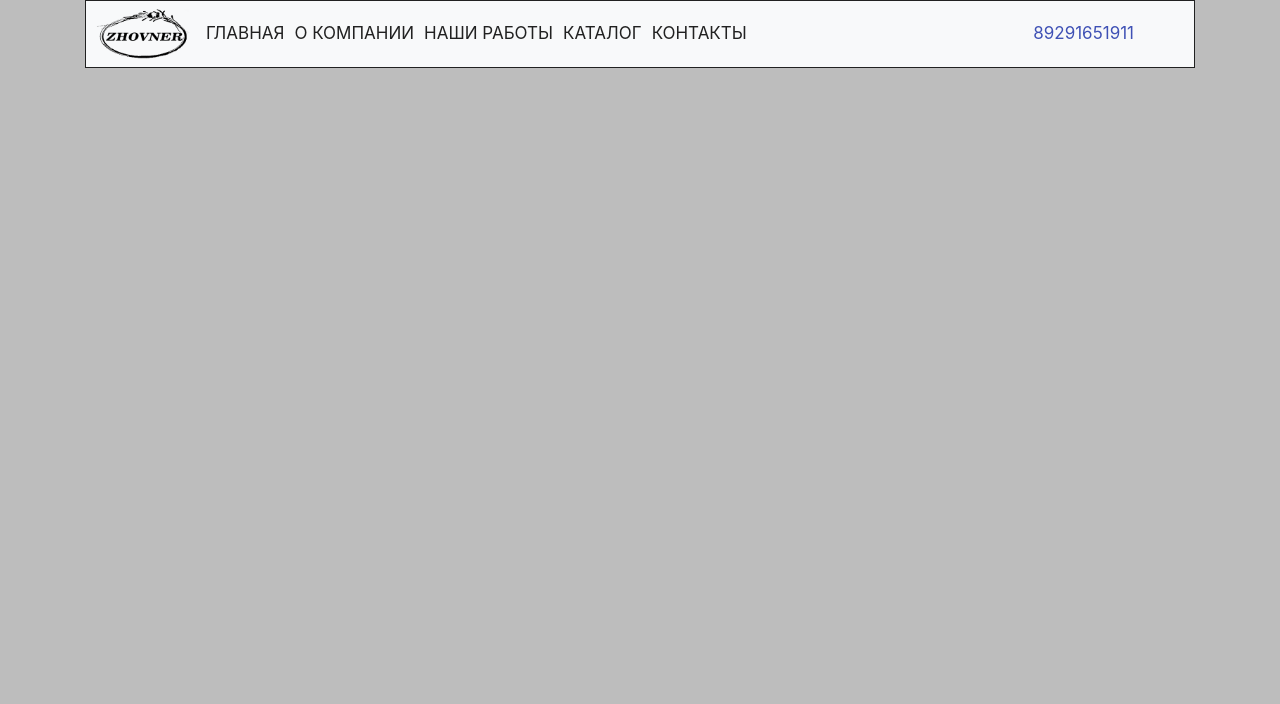
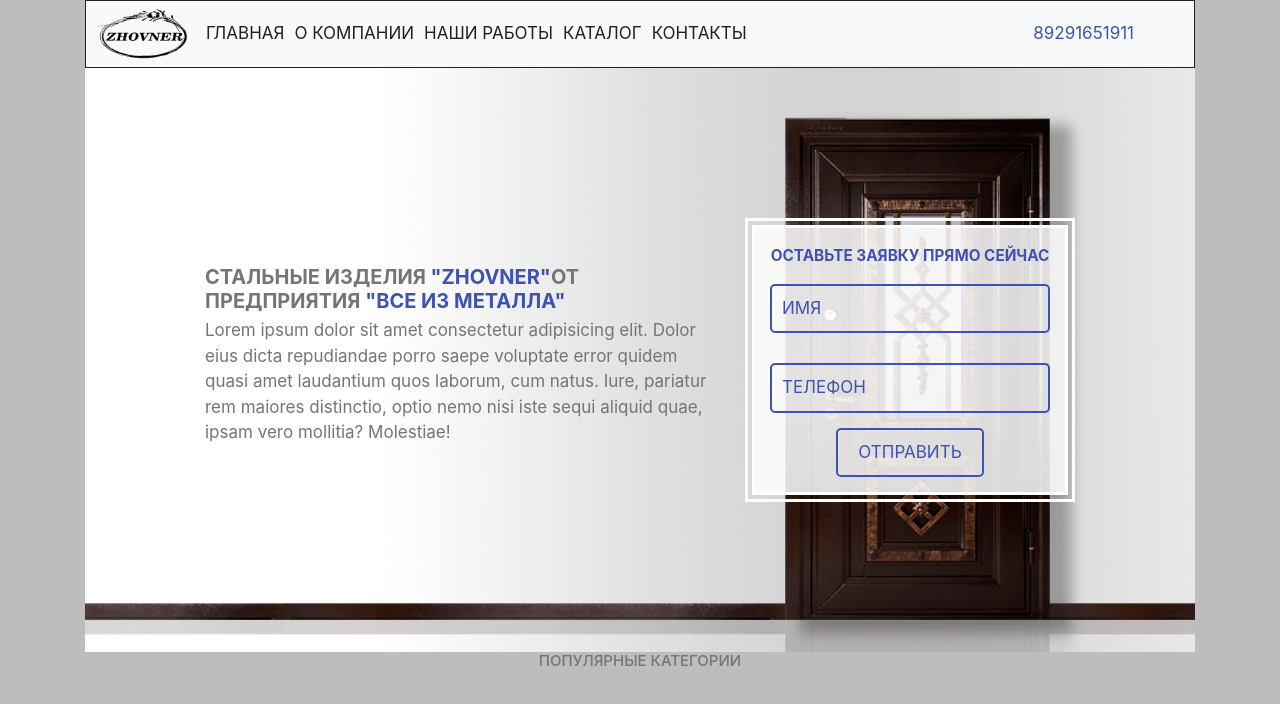
Before and after one commit to Tekill39/BS4-SCSS, a plain HTML site: page index.html in a window 1280 px wide. Drawn offline with Linux system fonts and the light colour scheme.

Commit message:
популярные категории

```diff
--- a/css/main.scss
+++ b/css/main.scss
@@ -13,6 +13,20 @@ body{
     font-size: 17px;
     background-color: $divider-color;
     color: $secondary-text-color;
+    // Кнопка Отправить
+    .btn{
+        border: 2px solid $primary-color;
+        background-color: transparent;
+        border-radius: 0.5rem;
+        color: $primary-color;
+        font-size: 1em;
+        padding: 1rem 2rem;
+        &:hover{
+            background-color: $primary-color;
+            color: $primary-color-text;
+        }
+    }
+    // Меню
     .navbar{
         border: 1px solid $primary-text-color;
           .number-phone{
@@ -30,4 +44,50 @@ body{
           }
         }
     }
+    // Шапка
+    header{
+        background-image: url(../img/header.png);
+        background-position: center;
+        background-repeat: no-repeat;
+        background-size: cover;
+        padding: 15rem 3rem;
+        p{
+            color:$secondary-text-color;
+        }
+        h4{
+            font-weight: bold;
+            font-size: 20px;
+            color:$secondary-text-color;
+            > span{
+                color:$primary-color;
+            }
+        }
+        form{
+            border: double 1rem $primary-color-text;
+            div{
+                background-color: rgba($primary-color-text, 0.85);
+                padding: 1.5rem;
+            }
+            span{
+                color:$primary-color;
+                font-size: 0.9em;
+                font-weight: bold;
+            }
+            input{
+                width: 100%;
+                padding: 1rem;
+                background-color: transparent;
+                border: 2px solid $primary-color;
+                margin-top: 1.5rem;
+                margin-bottom: 1.5rem;
+                border-radius: 0.5rem;
+                &::-webkit-input-placeholder{
+                    color:$primary-color;
+                }
+                &:-moz-input-placeholder{
+                    color:$primary-color;
+                }
+            }
+        }
+    }
 }
--- a/index.html
+++ b/index.html
@@ -8,6 +8,7 @@
     <title>Двери</title>
 </head>
 <body>
+    <!-- menu -->
     <div class="container">
         <nav class="navbar navbar-expand-lg navbar-light bg-light">
             <a class="navbar-brand">
@@ -38,6 +39,41 @@
             </div>
         </nav>
     </div>
+    <!-- Шапка -->
+    <div class="container">
+        <header>
+            <div class="row justify-content-center">
+                <div class=""></div>
+                <div class="col-md-6 align-self-center">
+                    <h4 class="text-uppercase">Стальные изделия
+                        <span>"ZHOVNER"</span>ОТ предприятия
+                        <span>"Все из металла"</span>
+                    </h4>
+                    <p>Lorem ipsum dolor sit amet consectetur adipisicing elit. Dolor eius dicta repudiandae porro saepe voluptate error quidem quasi amet laudantium quos laborum, cum natus. Iure, pariatur rem maiores distinctio, optio nemo nisi iste sequi aliquid quae, ipsam vero mollitia? Molestiae!</p>
+                </div>
+                <div class="col-md-4 text-center align-self-center">
+                    <form action="">
+                        <div>
+                        <span class="text-uppercase">Оставьте заявку прямо сейчас</span>
+                        <input id="name" type="text" placeholder="ИМЯ">
+                        <input id ="phone" type="text" placeholder="ТЕЛЕФОН">
+                        <button class="btn text-uppercase">ОТПРАВИТЬ</button>
+                        </div>
+                    </form>
+                </div>
+            </div>
+        </header>
+    </div>
+    <!-- Популярные категории -->
+    <div class="container popcat">
+        <div class="row">
+            <div class="col text-center text-uppercase">
+                <div class="title">
+                    <h4>Популярные категории</h4>
+                </div>
+            </div>
+        </div>
+    </div>
     <script src="js/bootstrap.min.js"></script>
     <script src="js/jquery-3.4.1.min.js"></script>
     <script src="js/main.js"></script>
```
Also changed, not shown: css/main.css, 1 other file.
